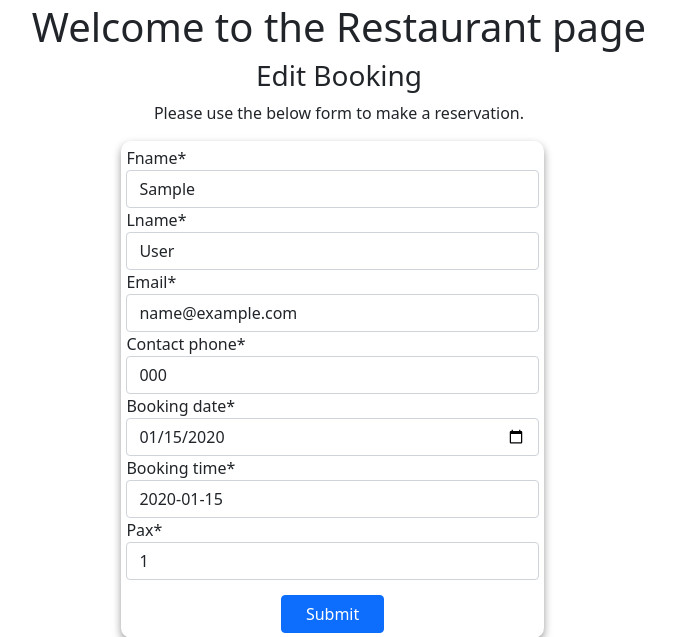
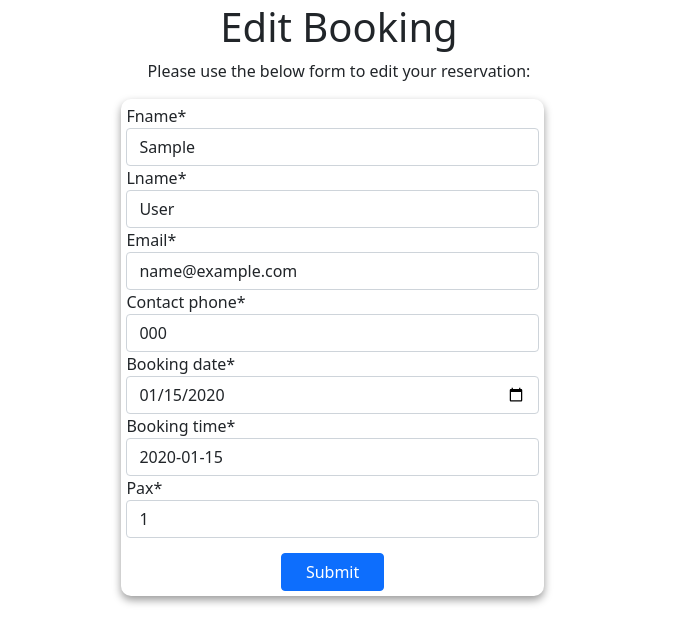
Before and after one commit to Alan-Bushell/la-cocina-del-diablo, a Django app: page /edit_booking/1 in a window 1280 px wide. Shown: the part 56-693 px from the top of the page, without its empty margins (301-976 px from the left). Run offline with Django 3.2, Linux system fonts and the light colour scheme; a user stored in the database is signed in; tables that the repository leaves empty hold one stand-in row (values such as "Sample post"); some libraries are stand-ins or nearby versions.

Commit message:
add delete function for booking

```diff
--- a/restaurant/forms.py
+++ b/restaurant/forms.py
@@ -3,7 +3,7 @@ from datetime import datetime
 from django.urls import reverse_lazy
 from crispy_forms.helper import FormHelper
 from crispy_forms.layout import Submit
-from .models import Booking, Customer
+from .models import Booking, Customer, User
 from django.forms import ModelForm
 
 
@@ -16,7 +16,7 @@ class BookingForm(ModelForm):
 
     fname = forms.CharField(max_length=40)
     lname = forms.CharField(max_length=100)
-    email = forms.EmailField()
+    email = forms.EmailField(required=True)
     contact_phone = forms.CharField(max_length=15)
     booking_date = forms.DateField(widget=forms.DateInput
                                    (attrs={'type': 'date',
--- a/restaurant/urls.py
+++ b/restaurant/urls.py
@@ -8,6 +8,8 @@ urlpatterns = [
     path('about/', views.about, name='about'),
     path('restaurant/', views.restaurant, name='restaurant'),
     path('edit_booking/<booking_id>', views.edit_booking, name='edit_booking'),
+    path('delete_booking/<booking_id>', views.delete_booking,
+         name='delete_booking'),
     path('events/', views.EventList.as_view(), name='events'),
     path('<slug:slug>/', views.EventDetail.as_view(), name='event_detail'),
 ]
--- a/restaurant/views.py
+++ b/restaurant/views.py
@@ -95,3 +95,9 @@ def edit_booking(request, booking_id):
         'form': form
     }
     return render(request, 'edit_booking.html', context)
+
+
+def delete_booking(request, booking_id):
+    booking = get_object_or_404(Booking, id=booking_id)
+    booking.delete()
+    return redirect('profile')
--- a/templates/edit_booking.html
+++ b/templates/edit_booking.html
@@ -3,14 +3,10 @@
 
 {% block content %}
 
-<h1 class="text-center">Welcome to the Restaurant page</h1>
+{% if user.is_authenticated %}
+<h1 class="text-center">Edit Booking</h1>
 
-
-
-
-{% if user.is_authenticated %}
-<h3 class="text-center">Edit Booking</h3>
-<p class="text-center">Please use the below form to make a reservation.</p>
+<p class="text-center">Please use the below form to edit your reservation:</p>
 {% crispy form %}
 
 {% else %}
--- a/templates/profile.html
+++ b/templates/profile.html
@@ -49,7 +49,7 @@
             <hr>
             <div class="row reservation">
                 <div class="col-sm-6">
-                    <p><strong>Title:</strong> Reservation or Event</p>
+                    <p><strong>Title:</strong> Restaurant Reservation for {{booking.fname }} {{booking.lname}}</p>
                     <p><strong>Date:</strong>{{ booking.booking_date }} | <strong>Time:</strong>{{booking.booking_time}}</p>
                 </div>
                 <div class="col-sm-3 text-center">
@@ -59,6 +59,7 @@
                         <div class="col-sm-3 text-center awaiting-confirmation">
                             <p><strong><i class="fa-solid fa-circle-exclamation"></i><br>Not<br>Confirmed</strong></p>
                             <span><a href="{% url 'edit_booking' booking.id %}" class="event-link">Edit</a></span>
+                            <span><a href="{% url 'delete_booking' booking.id %}" class="event-link">Delete</a></span>
                         </div>
                     {% else %}
                         <div class="col-sm-3 text-center booking-confirmed">
```
